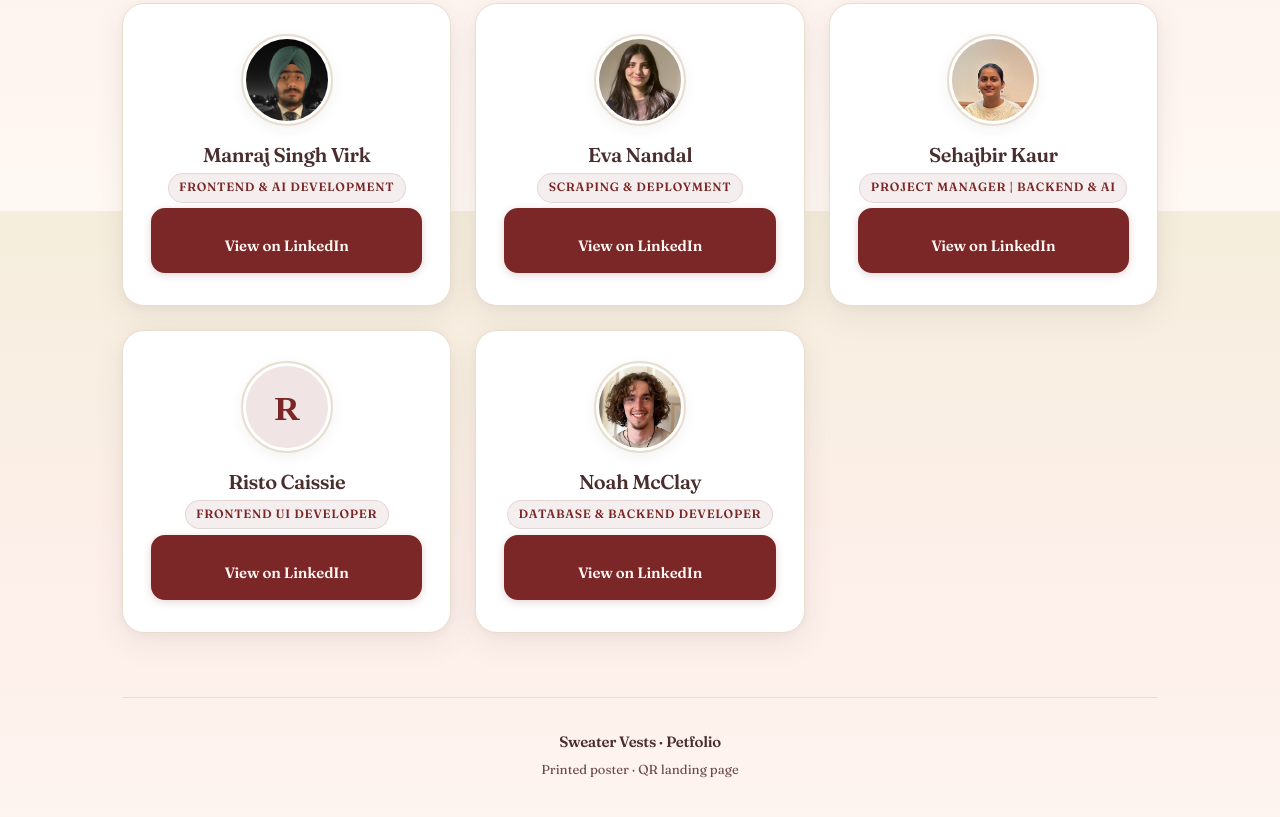
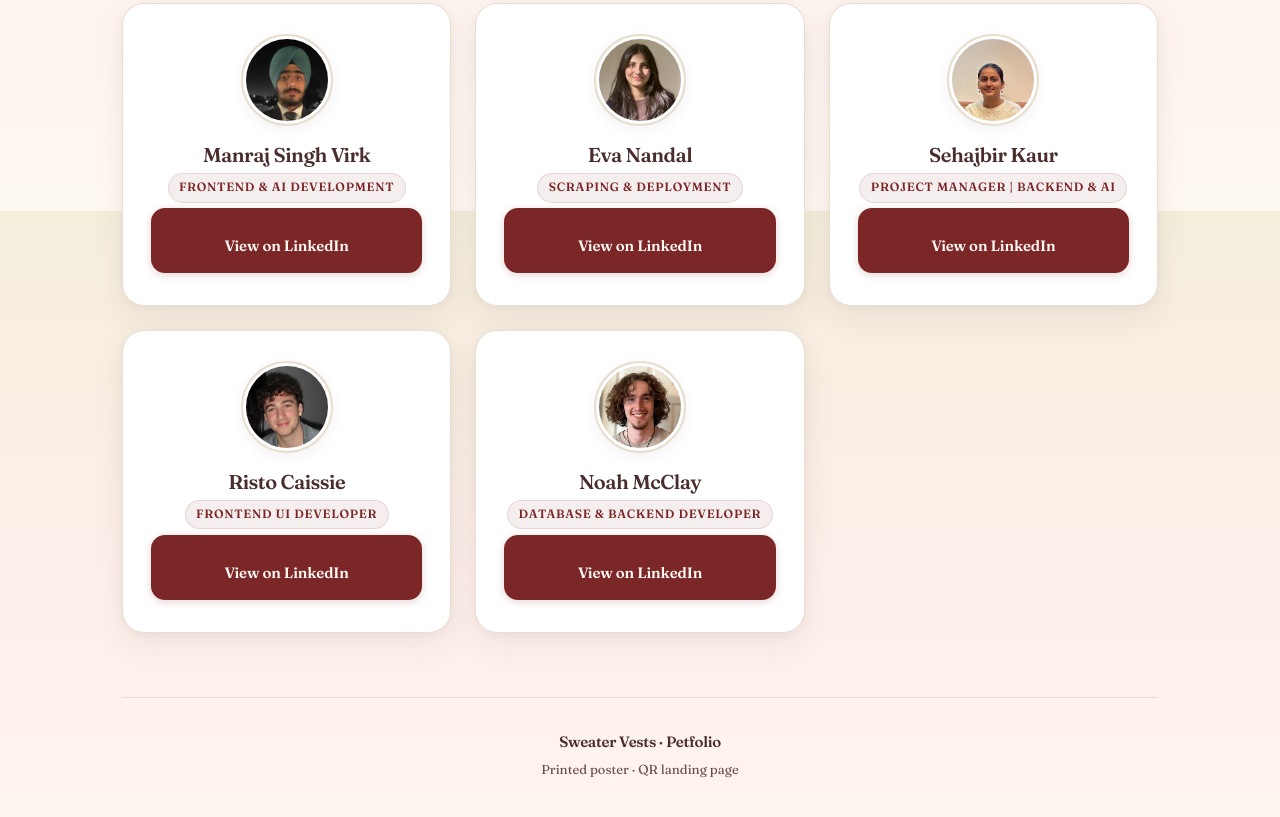
Before and after one commit to manrajsinghvirk5/sweater-vests-poster, a website: page index.html in a window 1280 px wide. Shown: the part 589-1406 px from the top of the page. Drawn offline with Linux system fonts and the light colour scheme.

Commit message:
chore: Risto avatar uses risto.png instead of SVG
Made-with: Cursor

```diff
--- a/index.html
+++ b/index.html
@@ -142,7 +142,7 @@
         <article class="card">
           <img
             class="avatar"
-            src="images/risto-caissie.svg"
+            src="images/risto.png"
             alt=""
             width="96"
             height="96"
```
Also changed, not shown: images/risto-caissie.svg (deleted), images/risto.png (added).
